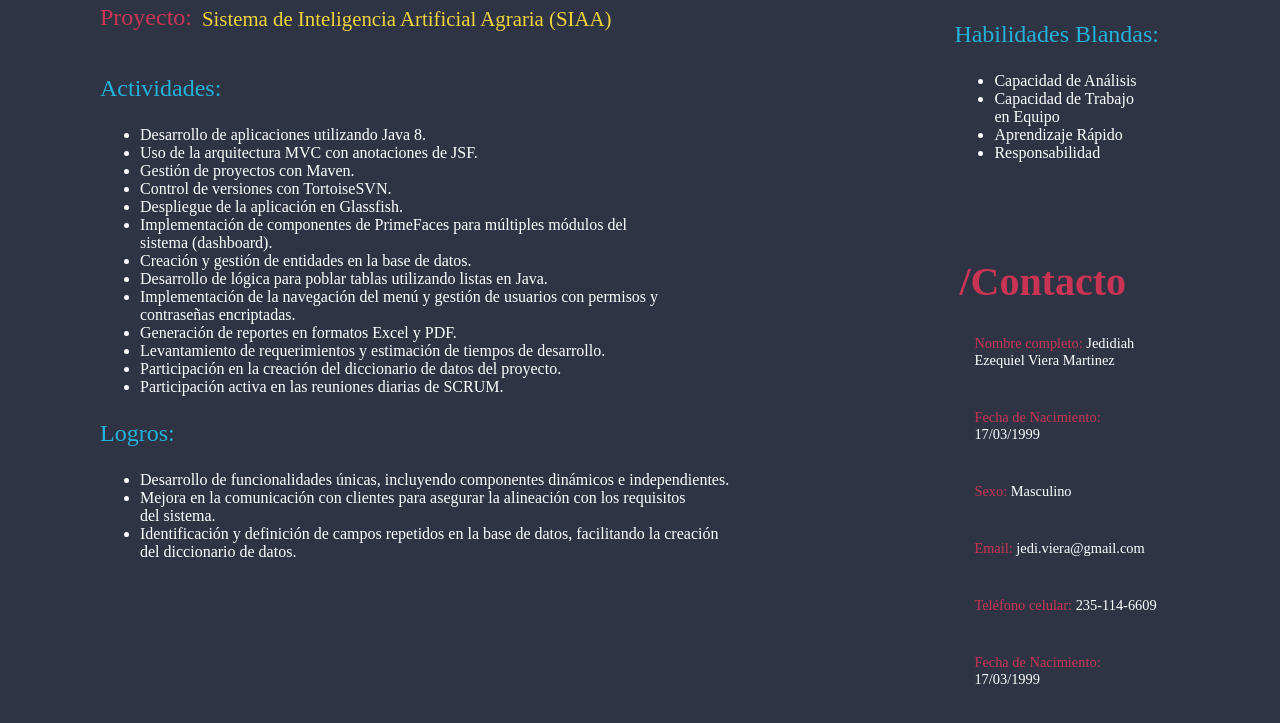
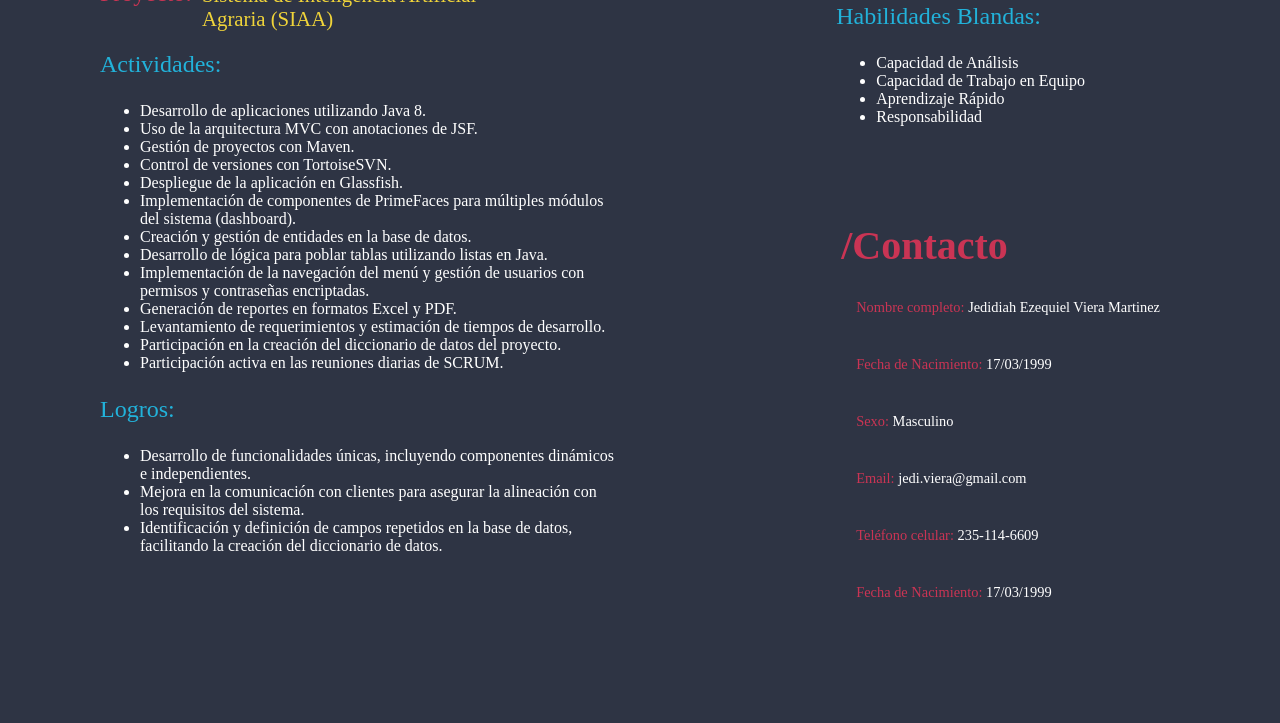
Before and after one commit to jediOut/mi-cv, a plain HTML site: page index.html in a window 1280 px wide. Shown: the part 929-1652 px from the top of the page. Drawn offline with Linux system fonts and the light colour scheme; a web font is replaced by a local one.

Commit message:
Update styles.css

```diff
--- a/styles.css
+++ b/styles.css
@@ -10,7 +10,9 @@ body {
     justify-content: center;
     color: #fff;
 }
-
+label{
+    text-wrap: nowrap;
+}
 body {
     box-sizing: border-box;
     background-color: #191f31e7;
```
